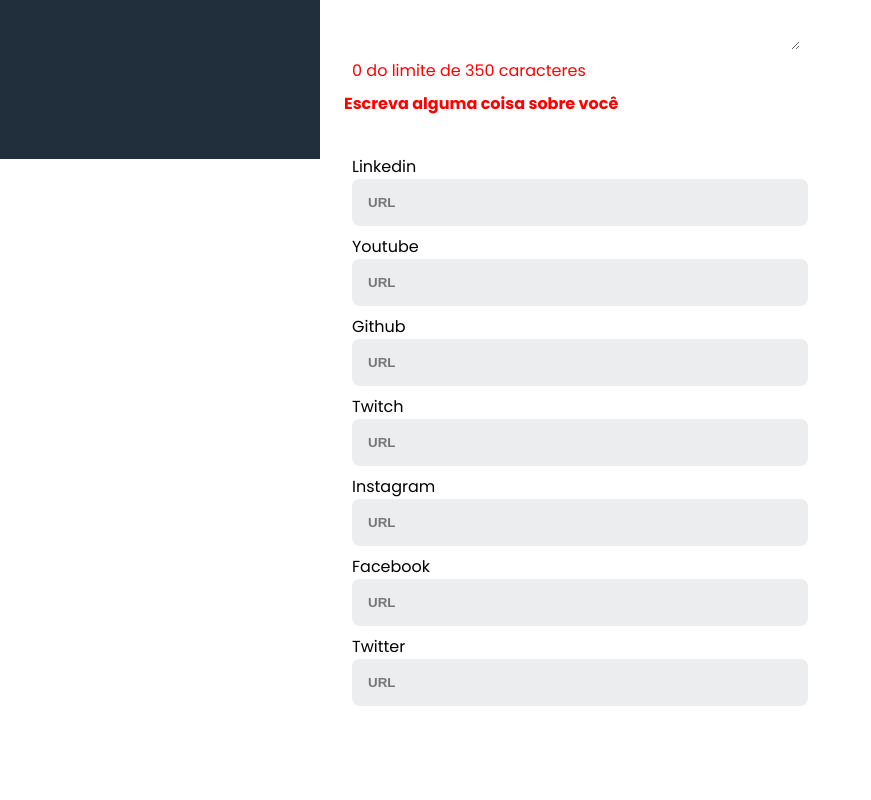
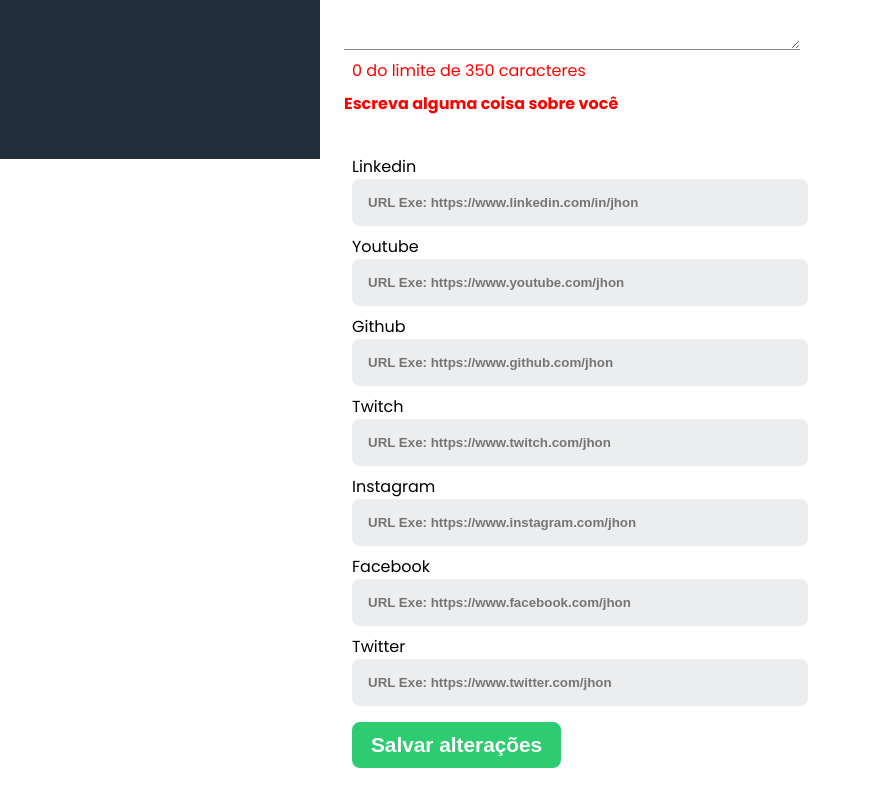
Before and after one commit to juniorHotes/react-blog, a React (Create React App) app in the folder client/: page /admin/profile in a window 1280 px wide. Shown: the part 641-1441 px from the top of the page, without its empty margins (0-871 px from the left). Before the commit the page ends 1379 px from the top, so only its background shows below. Built offline with nearby package versions, Linux system fonts and the light colour scheme; no server answers.

Commit message:
Refactoring.

```diff
--- a/client/src/components/TextArea/styles.js
+++ b/client/src/components/TextArea/styles.js
@@ -19,6 +19,7 @@ export const TextAreaElement = Styled.textarea`
     min-height: 200px;
     max-height: 400px;
     border: none;
+    border-bottom: 1px solid ${props => props.theme.color.global_subtitle_color};
     font-size: 2rem;
     padding: 8px;
 `
--- a/client/src/pages/admin/Profile/index.jsx
+++ b/client/src/pages/admin/Profile/index.jsx
@@ -40,15 +40,16 @@ export default function Profile() {
                 </ProfileContainer>
 
                 <div>
-                    <Input label="Linkedin" type="url" name="linkedin" placeholder='URL' size='50%' />
-                    <Input label="Youtube" type="url" name="youtube" placeholder='URL' size='50%' />
-                    <Input label="Github" type="url" name="github" placeholder='URL' size='50%' />
-                    <Input label="Twitch" type="url" name="twitch" placeholder='URL' size='50%' />
-                    <Input label="Instagram" type="url" name="instagram" placeholder='URL' size='50%' />
-                    <Input label="Facebook" type="url" name="facebook" placeholder='URL' size='50%' />
-                    <Input label="Twitter" type="url" name="twitter" placeholder='URL' size='50%' />
+                    <Input label="Linkedin" type="url" name="linkedin" placeholder='URL Exe: https://www.linkedin.com/in/jhon' size='50%' />
+                    <Input label="Youtube" type="url" name="youtube" placeholder='URL Exe: https://www.youtube.com/jhon' size='50%' />
+                    <Input label="Github" type="url" name="github" placeholder='URL Exe: https://www.github.com/jhon' size='50%' />
+                    <Input label="Twitch" type="url" name="twitch" placeholder='URL Exe: https://www.twitch.com/jhon' size='50%' />
+                    <Input label="Instagram" type="url" name="instagram" placeholder='URL Exe: https://www.instagram.com/jhon' size='50%' />
+                    <Input label="Facebook" type="url" name="facebook" placeholder='URL Exe: https://www.facebook.com/jhon' size='50%' />
+                    <Input label="Twitter" type="url" name="twitter" placeholder='URL Exe: https://www.twitter.com/jhon' size='50%' />
                 </div>
 
+                <Button secondary size='1.3rem'>Salvar alterações</Button>
             </WrapperAside>
         </>
     )
```
